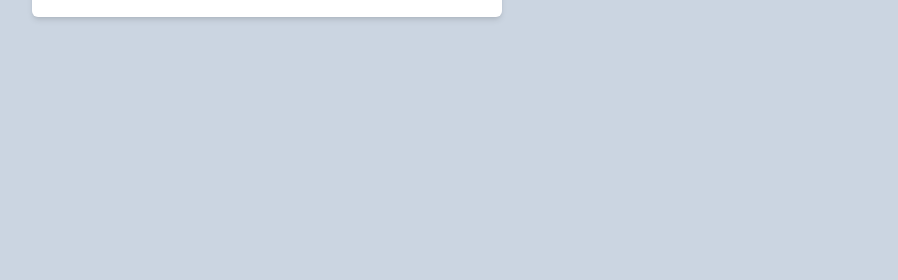
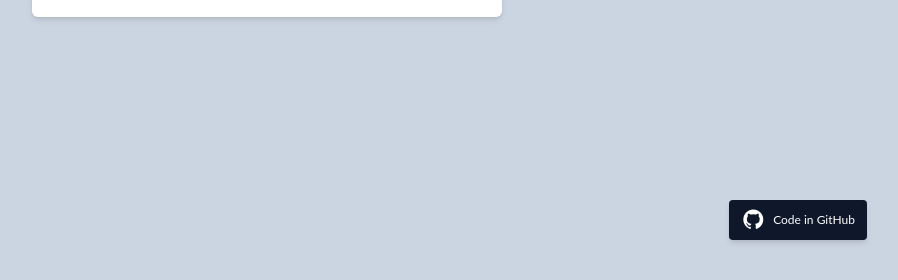
Before and after one commit to FIMehedi/tailwind-profile-card, a website: page index.html in a window 1280 px wide. Shown: the part 520-800 px from the top of the page, without its empty margins (373-1271 px from the left). Drawn offline with nearby package versions, Linux system fonts and the light colour scheme.

Commit message:
[NEW] Added new feature

```diff
--- a/assets/js/main.js
+++ b/assets/js/main.js
@@ -3,5 +3,5 @@ const darkToggler = document.getElementById('darkToggler');
 
 darkToggler.addEventListener('click', () => {
   htmlTag.classList.toggle('dark');
-  darkToggler.classList.toggle('bx-toggle-right');
+  darkToggler.classList.toggle('bxs-toggle-right');
 });
--- a/index.html
+++ b/index.html
@@ -12,9 +12,9 @@
     <link rel="stylesheet" href="./dist/output.css" />
   </head>
 
-  <body class="">
+  <body class="font-lato">
     <div
-      class="flex h-screen w-full items-center justify-center bg-slate-300 transition dark:bg-slate-600"
+      class="relative flex h-screen w-full items-center justify-center bg-slate-300 transition dark:bg-slate-600"
     >
       <div
         class="mx-auto w-fit rounded-md bg-white p-5 shadow-md transition dark:bg-slate-900"
@@ -46,6 +46,13 @@
         </div>
       </div>
     </div>
+    <a
+      href="https://github.com/FIMehedi/tailwind-profile-card"
+      target="_blank"
+      class="absolute bottom-10 right-10 flex w-fit items-center rounded bg-slate-900 py-1 px-3 text-white shadow-md"
+      ><i class="bx bxl-github text-2xl"></i
+      ><span class="pl-2 text-xs"> Code in GitHub</span></a
+    >
     <script src="./assets/js/main.js"></script>
   </body>
 </html>
```
Also changed, not shown: dist/output.css.
